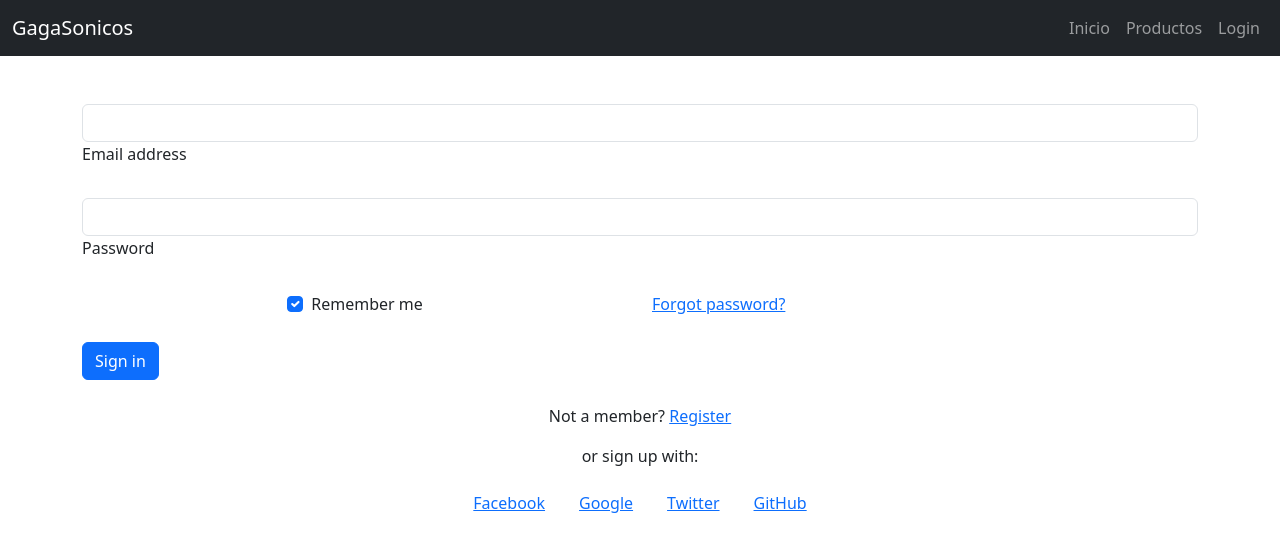
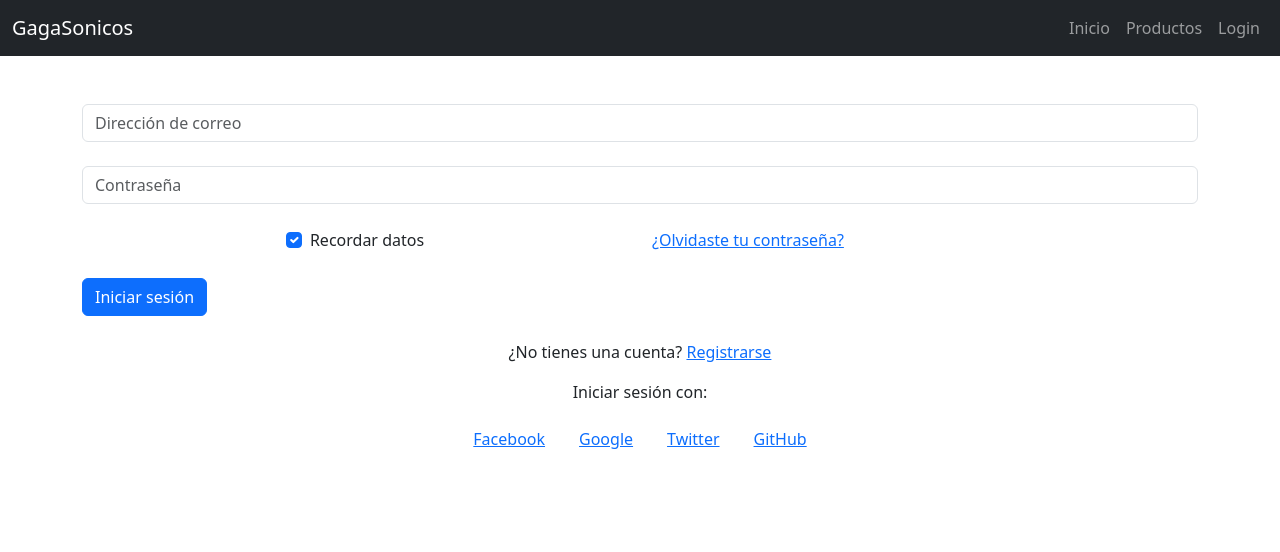
Before and after one commit to BurdilesNicolas/Proyecto-Deejs-GagaSonicos, a React (Vite) app: page /paginas/Login in a window 1280 px wide. Shown: the top 552 px of the page. Built offline with nearby package versions, Linux system fonts and the light colour scheme.

Commit message:
Cambiando detalles al prototipo de login

```diff
--- a/src/paginas/login.jsx
+++ b/src/paginas/login.jsx
@@ -4,26 +4,12 @@ function Login() {
     <form>
       {/* Email input */}
       <div className="form-outline mb-4">
-        <input
-          type="email"
-          id="form2Example1"
-          className="form-control"
-        />
-        <label className="form-label" htmlFor="form2Example1">
-          Email address
-        </label>
+        <input type="email" id="form2Example1" className="form-control" placeholder="Dirección de correo"/>
       </div>
 
       {/* Password input */}
       <div className="form-outline mb-4">
-        <input
-          type="password"
-          id="form2Example2"
-          className="form-control"
-        />
-        <label className="form-label" htmlFor="form2Example2">
-          Password
-        </label>
+        <input type="password" id="form2Example2" className="form-control" placeholder="Contraseña"/>
       </div>
 
       {/* 2 column grid layout */}
@@ -38,64 +24,30 @@ function Login() {
               id="form2Example31"
               defaultChecked
             />
-            <label
-              className="form-check-label"
-              htmlFor="form2Example31"
-            >
-              Remember me
-            </label>
+            <label className="form-check-label" htmlFor="form2Example31">Recordar datos </label>
           </div>
         </div>
 
         <div className="col">
           {/* Simple link */}
-          <a href="#!">Forgot password?</a>
+          <a href="#!">¿Olvidaste tu contraseña?</a>
         </div>
       </div>
 
       {/* Submit button */}
-      <button
-        type="button"
-        className="btn btn-primary btn-block mb-4"
-      >
-        Sign in
-      </button>
+      <button type="button" className="btn btn-primary btn-block mb-4">Iniciar sesión</button>
 
       {/* Register buttons */}
       <div className="text-center">
         <p>
-          Not a member? <a href="#!">Register</a>
+          ¿No tienes una cuenta? <a href="#!">Registrarse</a>
         </p>
 
-        <p>or sign up with:</p>
-
-        <button
-          type="button"
-          className="btn btn-link btn-floating mx-1"
-        >
-          Facebook
-        </button>
-
-        <button
-          type="button"
-          className="btn btn-link btn-floating mx-1"
-        >
-          Google
-        </button>
-
-        <button
-          type="button"
-          className="btn btn-link btn-floating mx-1"
-        >
-          Twitter
-        </button>
-
-        <button
-          type="button"
-          className="btn btn-link btn-floating mx-1"
-        >
-          GitHub
-        </button>
+        <p>Iniciar sesión con:</p>
+        <button type="button" className="btn btn-link btn-floating mx-1">Facebook</button>
+        <button type="button" className="btn btn-link btn-floating mx-1">Google </button>
+        <button type="button" className="btn btn-link btn-floating mx-1">Twitter</button>
+        <button type="button" className="btn btn-link btn-floating mx-1">GitHub</button>
       </div>
     </form>
     </div>
```
